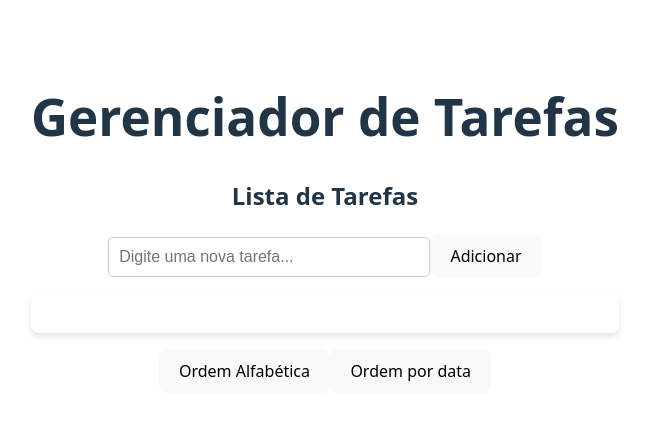
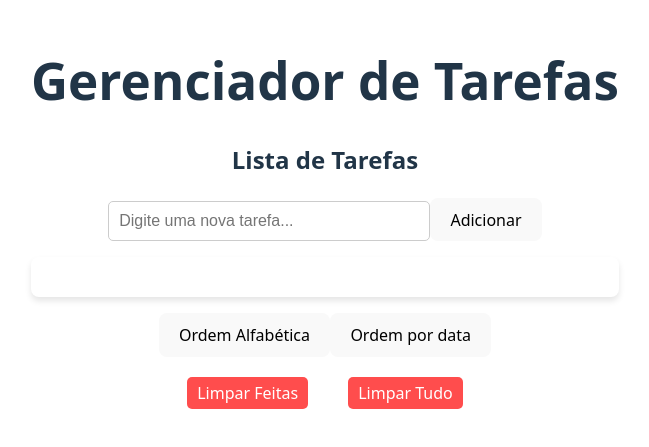
Before and after one commit to ragska/Atividade-pratica---To-do-List, a React (Vite) app: page / in a window 1280 px wide. Shown: the part 177-624 px from the top of the page, without its empty margins (315-964 px from the left). Built offline with nearby package versions, Linux system fonts and the light colour scheme.

Commit message:
adicionei botões que apagam os itens

```diff
--- a/src/App.css
+++ b/src/App.css
@@ -66,3 +66,17 @@
   text-decoration: line-through; /* adiciona um risco sobre o texto da tarefa concluída */
   color: rgb(223, 223, 223); /* muda a cor do texto para um tom de cinza claro */
 }
+
+.botao {
+  background-color: #ff4d4d; /* define a cor de fundo vermelha */
+  color: white; /* define a cor do texto como branco */
+  border: none; /* remove a borda do botão */
+  padding: 5px 10px; /* adiciona espaçamento interno ao botão */
+  border-radius: 5px; /* arredonda as bordas do botão */
+  cursor: pointer; /* muda o cursor para indicar que o botão é clicável */
+  margin: 20px;
+}
+
+.botao:hover {
+  background-color: #cc0000; /* escurece a cor de fundo ao passar o mouse */
+}
--- a/src/components/ListaTarefas.jsx
+++ b/src/components/ListaTarefas.jsx
@@ -57,6 +57,22 @@ function ListaTarefas() {
         return tarefasOrdenadas;
     };
 
+    const limparTarefasFeitas = () => {
+        const restantes = tarefas.filter((tarefa) => !tarefasFeitas.includes(tarefa.id));
+        setTarefas(restantes);
+        setTarefasFeitas([]);
+        localStorage.setItem('tarefas', JSON.stringify(restantes));
+        localStorage.removeItem('tarefasFeitas');
+    };
+
+    const limparTodasTarefas = () => {
+        setTarefas([]);
+        setTarefasFeitas([]);
+        localStorage.removeItem('tarefas');
+        localStorage.removeItem('tarefasFeitas');
+    };
+
+
     return (
         <div>
             <h2>Lista de Tarefas</h2>
@@ -85,6 +101,12 @@ function ListaTarefas() {
                 <button onClick={() => setOrdenacao("alfabetica")}>Ordem Alfabética</button>
                 <button onClick={() => setOrdenacao("data")}>Ordem por data</button>
             </div>
+
+            <div>
+                <button onClick={limparTarefasFeitas} className='botao'>Limpar Feitas</button>
+                <button onClick={limparTodasTarefas} className='botao'>Limpar Tudo</button>
+            </div>
+
         </div>
     );
 }
```
